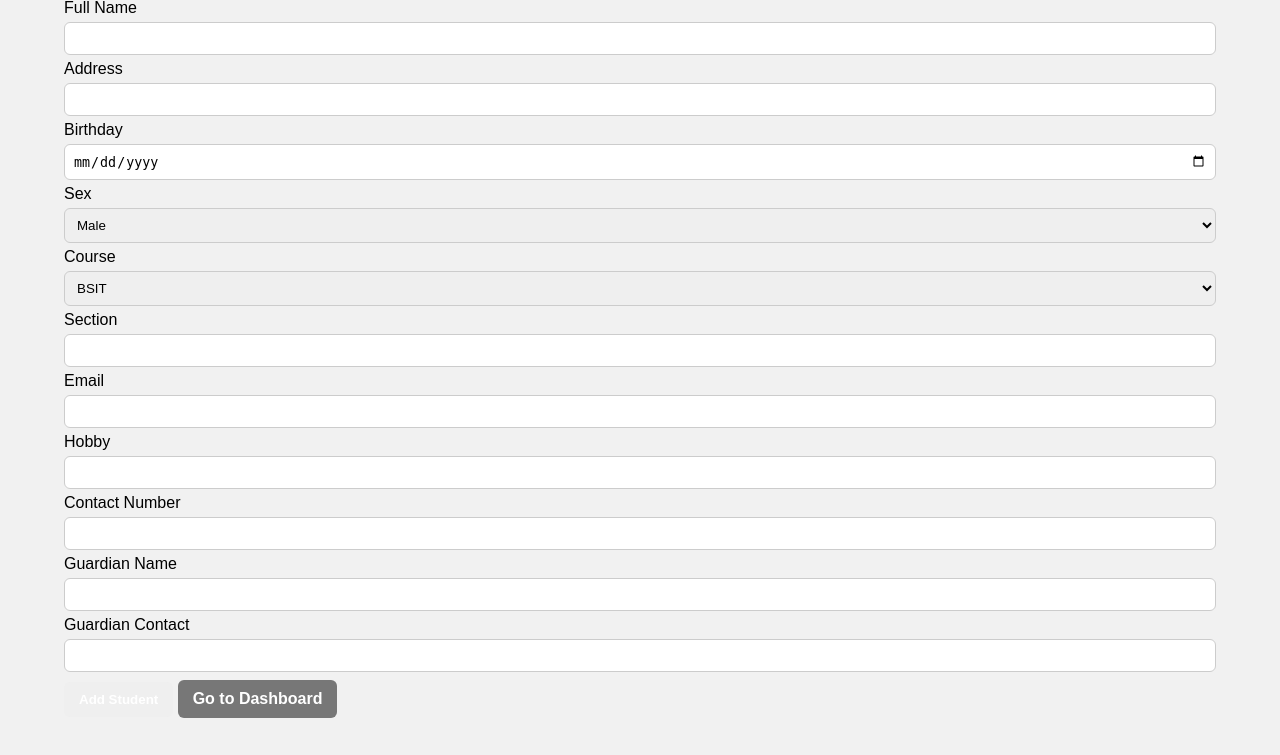
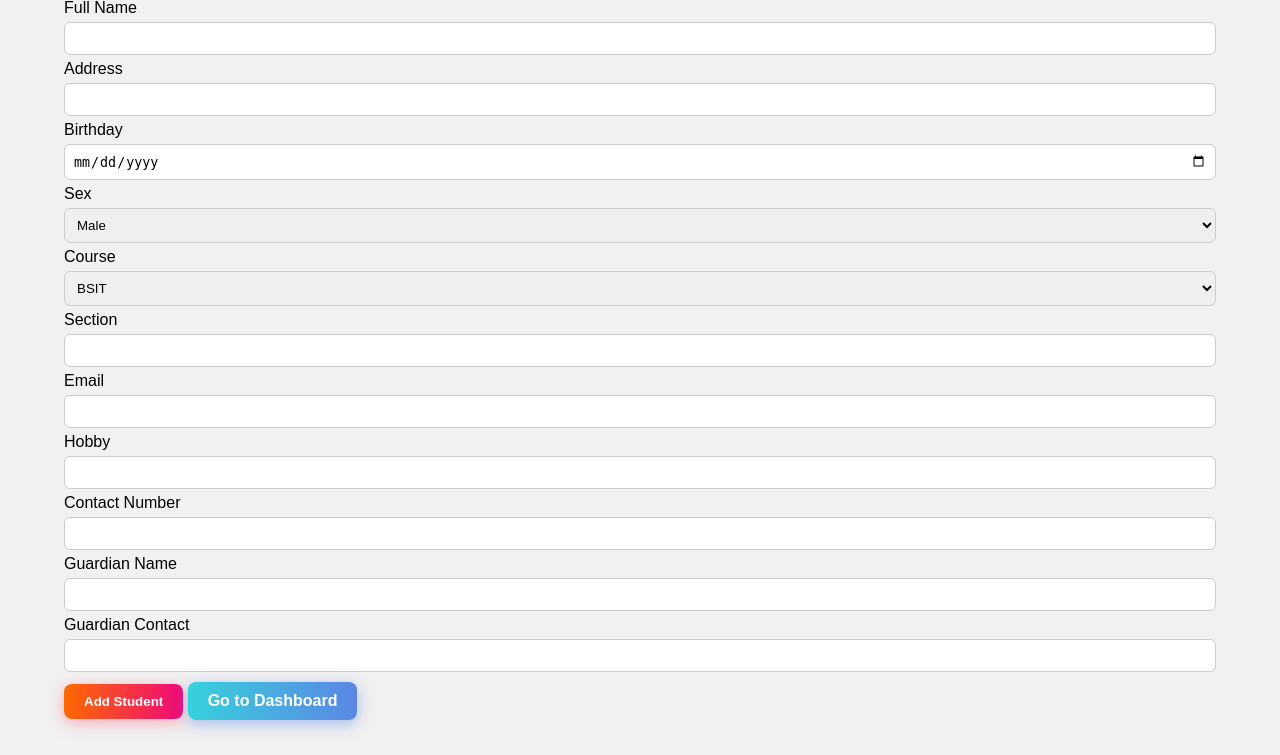
Before and after one commit to gallimbaellamea-lgtm/gallimbaella_flaskapi, a Flask app: page /add in a window 1280 px wide. Shown: the part 89-844 px from the top of the page. Before the commit the page ends 807 px from the top, so only its background shows below. Run offline with Flask 3, Linux system fonts and the light colour scheme.

Commit message:
Update style.css
Signed-off-by: Ellamea <gallimbaellamea@isufst.edu.ph>

```diff
--- a/static/style.css
+++ b/static/style.css
@@ -129,3 +129,38 @@ button, .btn {
     max-width: 500px;
     margin: 30px auto;
 }
+/* Button base */
+.btn {
+    padding: 10px 20px;
+    border-radius: 8px;
+    border: none;
+    cursor: pointer;
+    color: white;
+    font-weight: bold;
+    text-decoration: none;
+    display: inline-block;
+    margin: 5px 0;
+    transition: transform 0.2s ease, box-shadow 0.2s ease;
+}
+
+/* Add Student button */
+.btn[type="submit"] {
+    background: linear-gradient(90deg, #ff6a00, #ee0979); /* Orange to pink */
+    box-shadow: 0 4px 15px rgba(255, 105, 135, 0.5);
+}
+
+.btn[type="submit"]:hover {
+    transform: translateY(-2px);
+    box-shadow: 0 6px 20px rgba(255, 105, 135, 0.6);
+}
+
+/* Back to Dashboard button */
+.back-btn {
+    background: linear-gradient(90deg, #36d1dc, #5b86e5); /* Blue gradient */
+    box-shadow: 0 4px 15px rgba(91, 134, 229, 0.5);
+}
+
+.back-btn:hover {
+    transform: translateY(-2px);
+    box-shadow: 0 6px 20px rgba(91, 134, 229, 0.6);
+}
```
